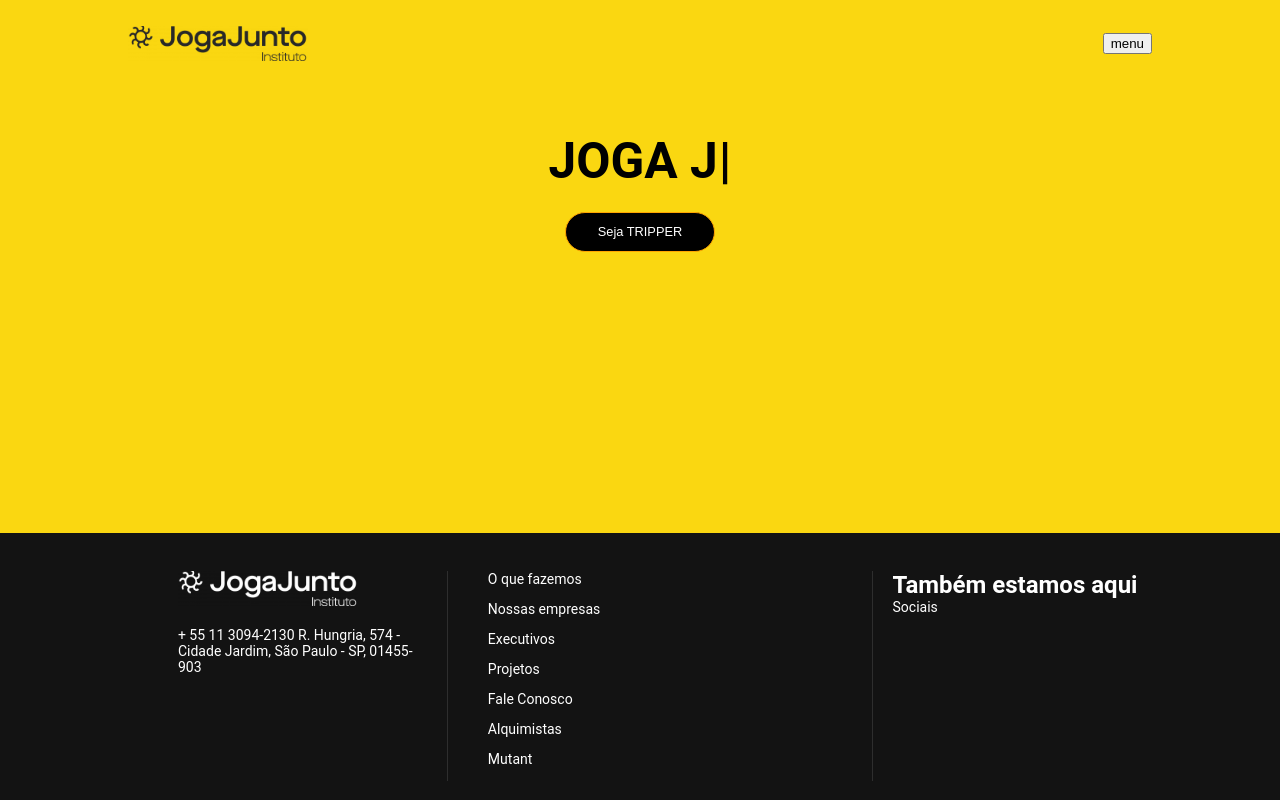
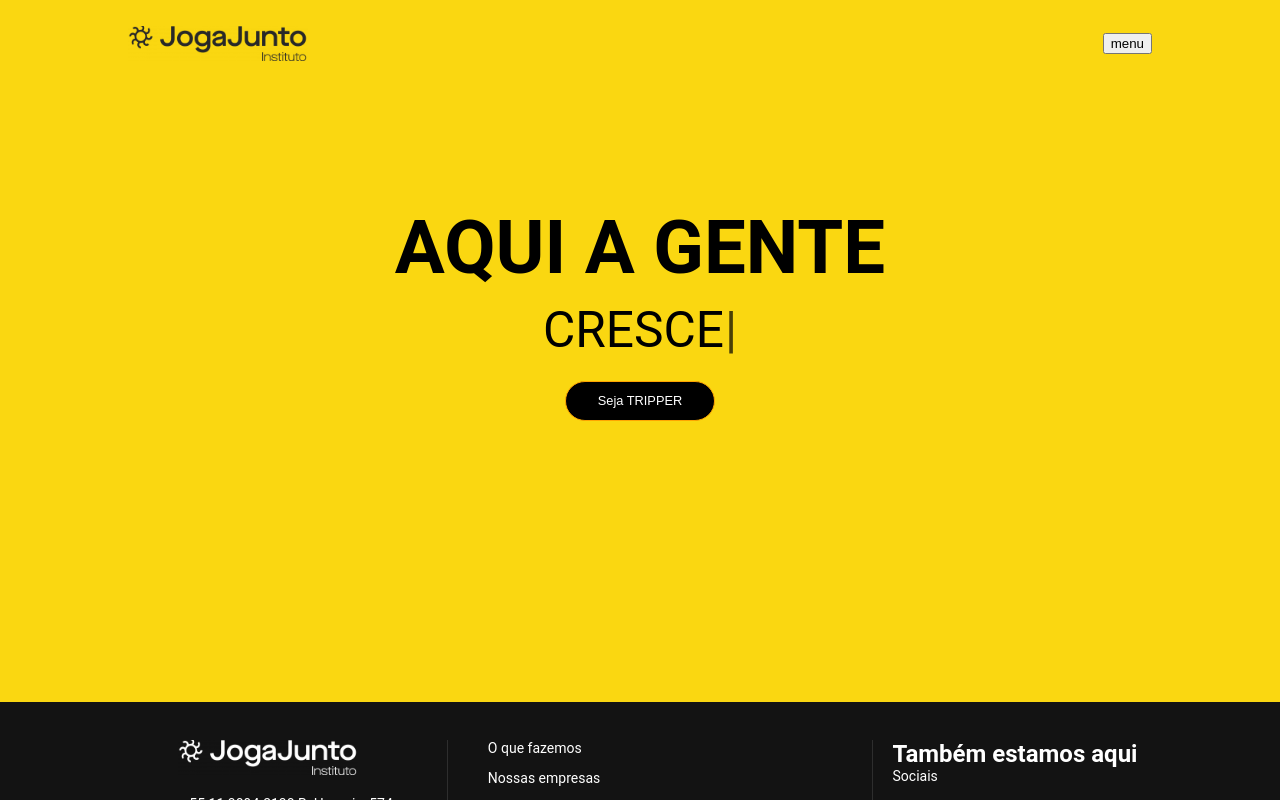
Before and after one commit to ryanoliveiragit/IJJ, a Next.js app: page / in a window 1280 px wide. Shown: the top 800 px of the page. Built offline with nearby package versions, Linux system fonts and the light colour scheme; a web font is replaced by a local one.

Commit message:
update Typewriter

```diff
--- a/src/pages/index.jsx
+++ b/src/pages/index.jsx
@@ -19,17 +19,18 @@
       <Layout>
         <Main>
           <div>
+            <h2>AQUI A GENTE</h2>
             <Typewriter
               options={{
-                strings: ['AQUI A GENTE', 'JOGA JUNTO'],
+                strings: ['APRENDE JUNTO', 'CRESCE JUNTO', 'JOGA JUNTO',],
                 autoStart: true,
                 loop: true,
               }}
               onInit={(typewriter) => {
-                typewriter.typeString("AQUI A GENTE JOGA JUNTO")
+                typewriter.typeString("")
                   .callFunction(() => {
                   })
-                  .pauseFor(2500)
+                  .pauseFor(1500)
                   .deleteAll()
                   .callFunction(() => {
                   })
--- a/src/styles/pages/index.jsx
+++ b/src/styles/pages/index.jsx
@@ -5,12 +5,12 @@
     text-align: center;
     justify-content: center;
     display: flex;
+    margin-top: 8%;
     div {
         width: 100%;
-        margin-top: 5%;
         margin-top: 1%;
         font-size: calc(1.5rem + 2vw); //responsive text
-        font-weight: 600;
+        font-weight: 400;
         font-family: 'Roboto', sans-serif;
     }
     button {
```
